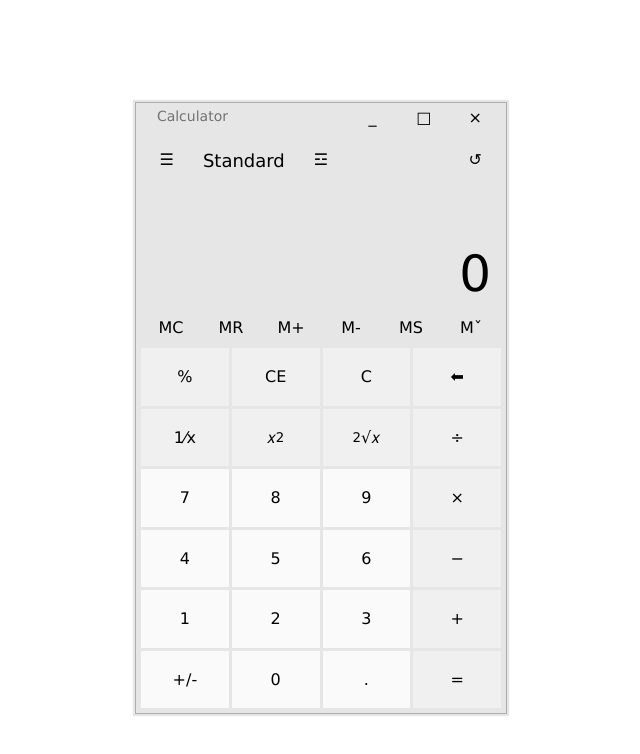
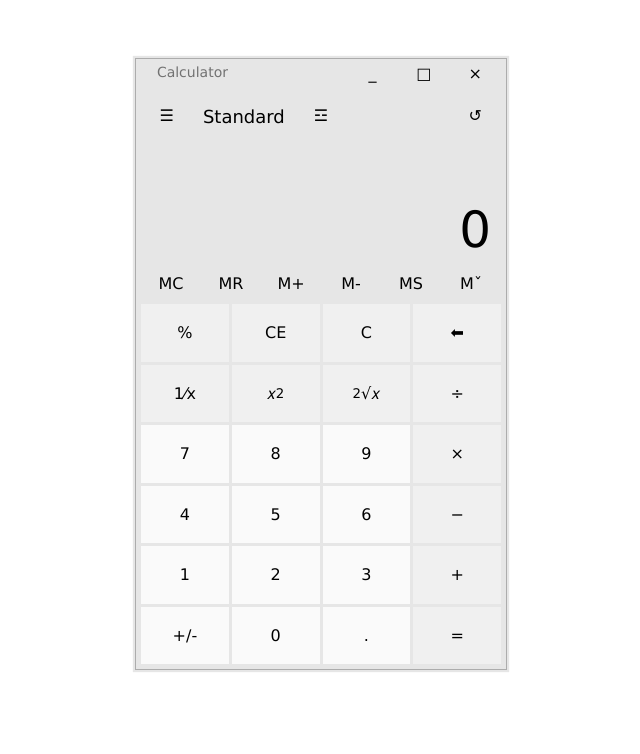
Before and after one commit to VeronicaPopa/Homework, a plain HTML site: page calculator-grid/index.html in a window 1280 px wide. Shown: the whole page, without its empty margins (319-959 px from the left). Drawn offline with Linux system fonts and the light colour scheme.

Commit message:
Am modificat pozitionarea in pagina

```diff
--- a/calculator-grid/index.html
+++ b/calculator-grid/index.html
@@ -8,7 +8,7 @@
 </head>
 
 <body>
-    <div class="main">
+
     <div class="calculator">
         <div class="general">
             <div class="calculator-button">Calculator</div>
@@ -56,16 +56,6 @@
             <div class="point-button btn-calc btn-color2">.</div>
             <div class="equal-button btn-calc btn-color1">&#61;</div>
         </div>
-
-
-
-        </div>
-
-
-
-
-
-
     </div>
 </body>
 
--- a/calculator-grid/styles.css
+++ b/calculator-grid/styles.css
@@ -1,19 +1,9 @@
-html {
-    height: 100%;
-}
-
 body {
-    height: 100%;
-}
-
-.main {
-    height: 100%;
-    display: flex;
-    justify-content: center;
-    align-items: center;
+    padding: 50px;
 }
 
 .calculator {
+    margin: 0 auto;
     font-family: Verdana, Geneva, Tahoma, sans-serif;
     text-align: center;
     width: 360px;
```
Lines whose indentation alone changed are shown as unchanged.
